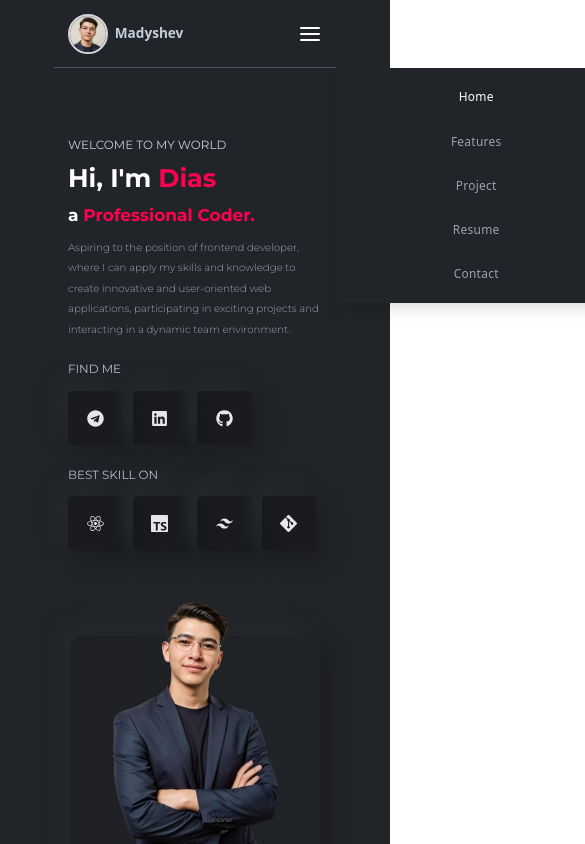
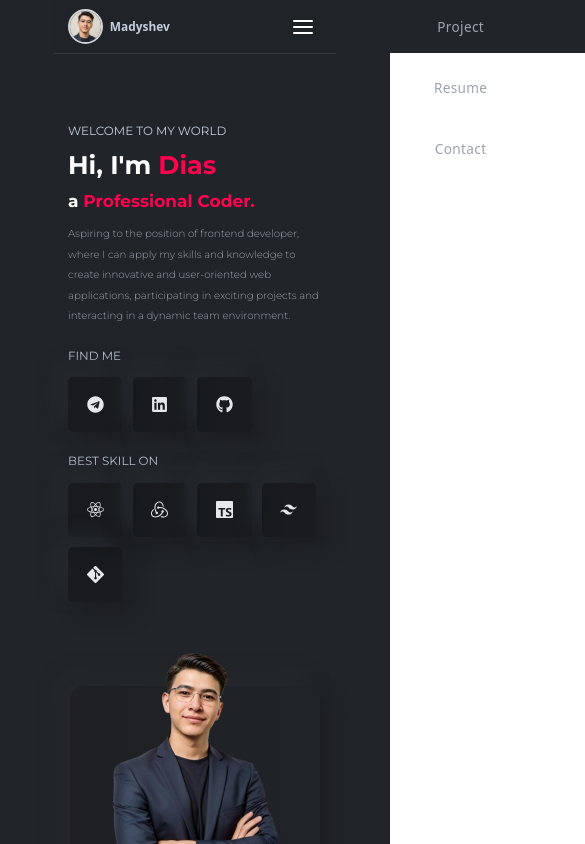
Before and after one commit to Dias-Madyshev/MyProtfolio, a React (Create React App) app: page / in a window 390 px wide. Shown: the top 844 px of the page, 585 px wide, since content can reach past the window. Built offline with nearby package versions, Linux system fonts and the light colour scheme.

Commit message:
update carts Dog

```diff
--- a/src/components/Banner_block/LeftBanner.js
+++ b/src/components/Banner_block/LeftBanner.js
@@ -1,7 +1,7 @@
 import React from 'react'
 import { useTypewriter } from 'react-simple-typewriter'
 import { FaTelegram, FaLinkedin, FaGithub, FaReact } from 'react-icons/fa'
-import { SiTypescript, SiTailwindcss, SiGit } from 'react-icons/si'
+import { SiTypescript, SiTailwindcss, SiGit, SiRedux } from 'react-icons/si'
 
 export default function LeftBanner() {
   const [text] = useTypewriter({
@@ -23,9 +23,9 @@ export default function LeftBanner() {
           a <span className="text-designColor">{text}</span>
         </h2>
         <p className="text-xs sm:text-sm lg:text-base font-light text-gray-400 leading-6">
-          Aspiring to the position of frontend developer, where I can apply my skills and knowledge to create innovative
-          and user-oriented web applications, participating in exciting projects and interacting in a dynamic team
-          environment.
+          Aspiring to the position of frontend developer, where I can apply my skills and knowledge
+          to create innovative and user-oriented web applications, participating in exciting
+          projects and interacting in a dynamic team environment.
         </p>
       </div>
       <div className="flex flex-col sm:flex-row justify-between gap-6 lg:gap-10">
@@ -35,9 +35,9 @@ export default function LeftBanner() {
             <a href="https://t.me/DiasMadyshev" className="bannerIcon">
               <FaTelegram />
             </a>
-            <span className="bannerIcon">
+            <a href="https://www.linkedin.com/in/dias-madyshev/" className="bannerIcon">
               <FaLinkedin />
-            </span>
+            </a>
             <a href="https://github.com/Dias-Madyshev" className="bannerIcon">
               <FaGithub />
             </a>
@@ -45,9 +45,12 @@ export default function LeftBanner() {
         </div>
         <div>
           <h2 className="text-sm lg:text-base uppercase font-titleFont mb-4">BEST SKILL ON</h2>
-          <div className="flex gap-3 sm:gap-4">
+          <div className="flex gap-3 sm:gap-4 flex-wrap">
             <span className="bannerIcon">
               <FaReact />
+            </span>
+            <span className="bannerIcon">
+              <SiRedux />
             </span>
             <span className="bannerIcon">
               <SiTypescript />
--- a/src/components/Proecty/Projects.js
+++ b/src/components/Proecty/Projects.js
@@ -27,9 +27,9 @@ const Projects = () => {
       title: 'Dogiverse',
       des: 'Dogiverse is a web app for dog lovers, featuring breed info, fun facts, and a favorites list.',
       src: projectThree,
-      projectLink: 'https://dogiverse-5yvr881iw-dias-projects-2d0caf21.vercel.app/',
+      projectLink: 'https://dogiverse-j5zw.vercel.app/',
       githubLink: 'https://github.com/Dias-Madyshev/Dogiverse',
-      webLink: 'https://dogiverse-5yvr881iw-dias-projects-2d0caf21.vercel.app/',
+      webLink: 'https://dogiverse-j5zw.vercel.app/',
     },
   ]
 
--- a/src/components/navBar_block/NavBar.js
+++ b/src/components/navBar_block/NavBar.js
@@ -27,36 +27,81 @@ export const NavBar = () => {
     return () => window.removeEventListener('scroll', handleScroll)
   }, [])
 
+  // Закрываем меню при скролле
+  useEffect(() => {
+    const closeMenu = () => setMenuOpen(false)
+    window.addEventListener('scroll', closeMenu)
+    return () => window.removeEventListener('scroll', closeMenu)
+  }, [])
+
+  // Блокируем скролл когда меню открыто
+  useEffect(() => {
+    if (menuOpen) {
+      document.body.style.overflow = 'hidden'
+    } else {
+      document.body.style.overflow = 'unset'
+    }
+  }, [menuOpen])
+
   return (
-    <div className="w-full h-20 mx-auto sticky top-0 z-50 bg-bodyColor flex justify-between items-center border-b-[1px] border-b-gray-600 px-4 sm:px-6 lg:px-10">
-      <nav className="flex items-center h-20">
+    <>
+      <div className="w-full h-16 sm:h-18 lg:h-20 mx-auto sticky top-0 z-50 bg-bodyColor/95 backdrop-blur-sm flex justify-between items-center border-b-[1px] border-b-gray-600/50 px-4 sm:px-6 lg:px-10 transition-all duration-300">
+        <nav className="flex items-center h-full">
+          <div className="relative w-[35px] h-[35px] sm:w-[45px] sm:h-[45px] lg:w-[55px] lg:h-[55px]">
             <img
               src={Logo}
               alt="Мой аватар"
-          className="w-[40px] h-[40px] sm:w-[50px] sm:h-[50px] lg:w-[70px] lg:h-[70px] rounded-full border-2 border-gray-300"
+              className="w-full h-full rounded-full border-2 border-gray-300 object-cover transition-transform duration-300 hover:scale-105"
             />
-        <span className="font-montserrat text-gradient ml-2 sm:ml-3 text-base sm:text-lg lg:text-xl font-semibold">
+          </div>
+          <span className="font-montserrat text-gradient ml-2 sm:ml-3 text-sm sm:text-base lg:text-lg font-semibold">
             Madyshev
           </span>
         </nav>
-      <div className="lg:hidden cursor-pointer" onClick={() => setMenuOpen(!menuOpen)}>
-        {menuOpen ? <FiX size={24} className="text-white" /> : <FiMenu size={24} className="text-white" />}
-      </div>
+
+        {/* Гамбургер меню */}
+        <button
+          className="lg:hidden z-50 p-2 hover:bg-gray-800/50 rounded-lg transition-colors"
+          onClick={() => setMenuOpen(!menuOpen)}
+          aria-label={menuOpen ? 'Закрыть меню' : 'Открыть меню'}>
+          {menuOpen ? (
+            <FiX size={24} className="text-white" />
+          ) : (
+            <FiMenu size={24} className="text-white" />
+          )}
+        </button>
+
+        {/* Backdrop для мобильного меню */}
+        {menuOpen && (
           <div
-        className={`absolute lg:static top-20 left-0 w-full lg:w-auto bg-bodyColor lg:bg-transparent transition-all duration-300 ${
-          menuOpen ? 'translate-x-0' : 'translate-x-full lg:translate-x-0'
-        } shadow-lg lg:shadow-none`}>
-        <ul className="flex flex-col lg:flex-row items-center gap-4 sm:gap-6 lg:gap-10 py-4 lg:py-0">
+            className="fixed inset-0 bg-black/50 backdrop-blur-sm lg:hidden"
+            onClick={() => setMenuOpen(false)}
+          />
+        )}
+
+        {/* Навигационные ссылки */}
+        <div
+          className={`fixed lg:static inset-y-0 right-0 w-[250px] sm:w-[300px] lg:w-auto h-full lg:h-auto
+          bg-bodyColor lg:bg-transparent flex flex-col lg:flex-row items-center justify-center
+          transition-all duration-300 ease-in-out transform
+          ${menuOpen ? 'translate-x-0' : 'translate-x-full lg:translate-x-0'}
+          lg:shadow-none z-40`}>
+          <ul className="flex flex-col lg:flex-row items-center gap-6 lg:gap-8">
             {navLinkData.map(({ id, title, link }) => (
-            <li key={id}>
+              <li key={id} className="w-full lg:w-auto">
                 <Link
                   to={link}
                   smooth={true}
                   offset={-70}
                   duration={500}
                   onClick={() => setMenuOpen(false)}
-                className={`text-sm sm:text-base font-normal tracking-wide cursor-pointer duration-300 block py-2 lg:py-0 ${
-                  activeSection === link ? 'text-white' : 'text-gray-400 hover:text-designColor'
+                  className={`text-base font-normal tracking-wide cursor-pointer
+                    duration-300 block text-center py-3 px-6 lg:px-2 lg:py-1
+                    hover:bg-gray-800/50 lg:hover:bg-transparent rounded-lg
+                    ${
+                      activeSection === link
+                        ? 'text-white lg:text-designColor'
+                        : 'text-gray-400 hover:text-white lg:hover:text-designColor'
                     }`}>
                   {title}
                 </Link>
@@ -65,5 +110,6 @@ export const NavBar = () => {
           </ul>
         </div>
       </div>
+    </>
   )
 }
```
Also changed, not shown: src/Assets/images/projects/projectThree.jpg. Lines whose indentation alone changed are shown as unchanged.
